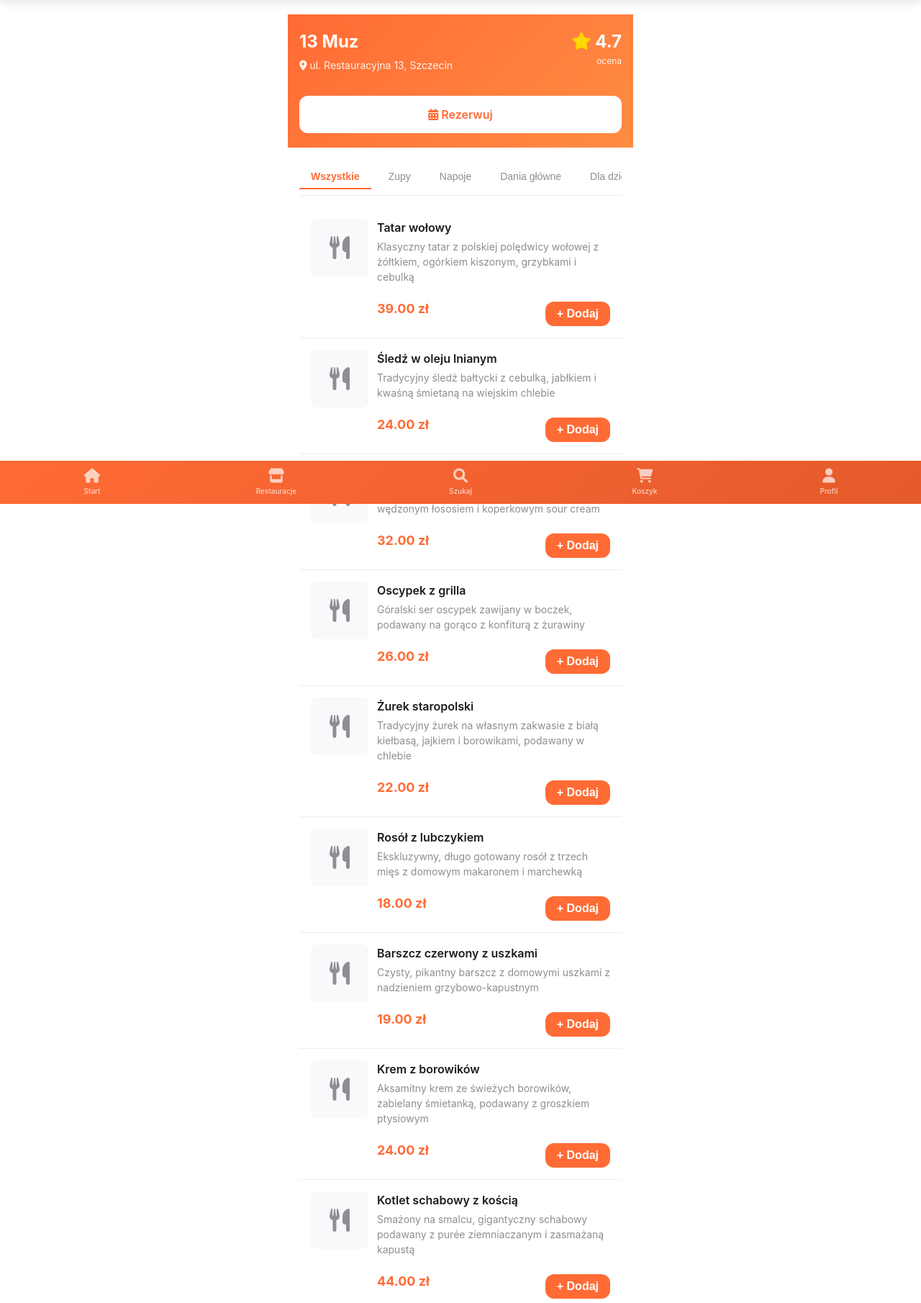
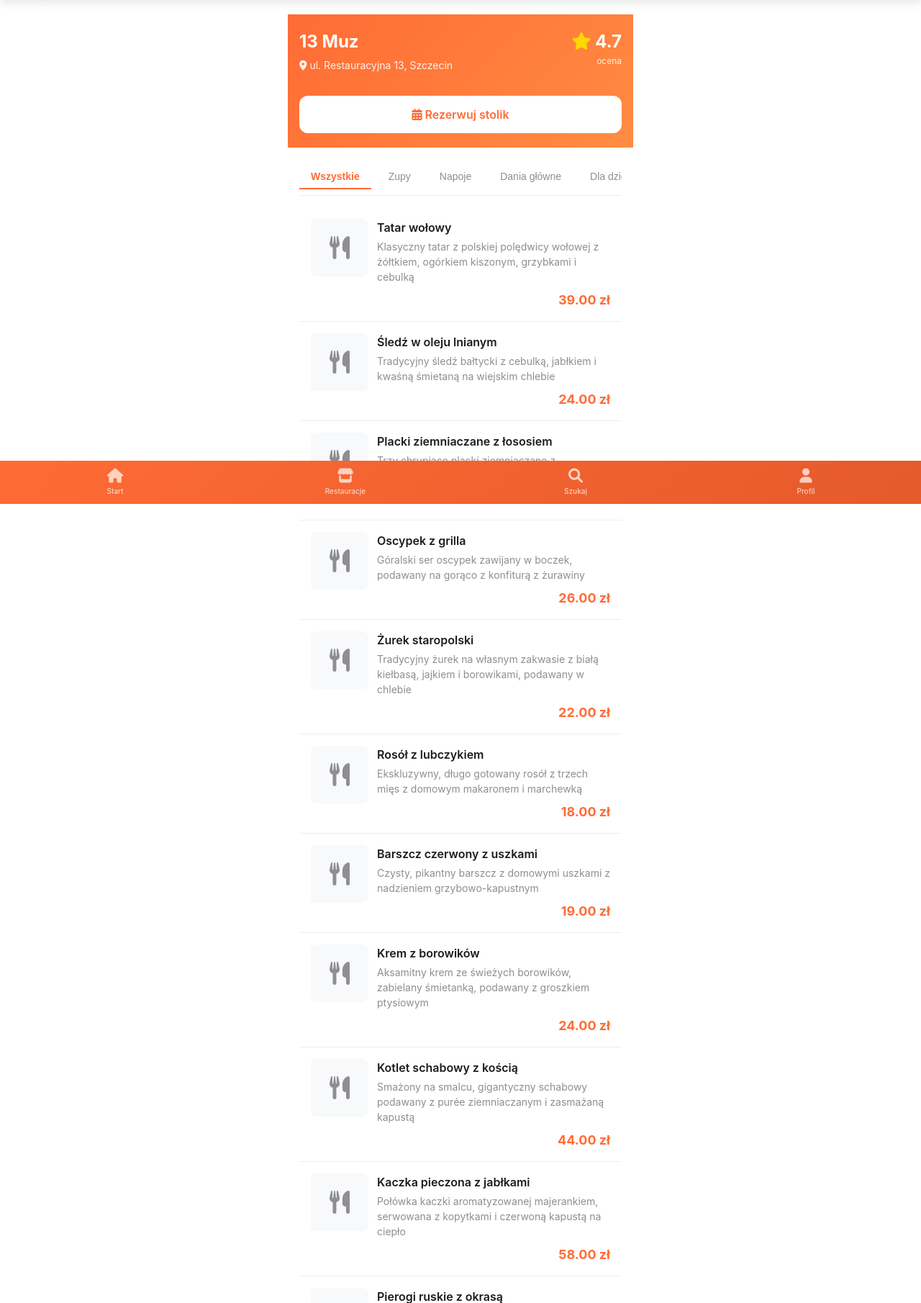
Before and after one commit to hamorii123/Pasibrzuch, a Flask app: page /client/menu/1 in a window 1280 px wide. Shown: the part 100-1910 px from the top of the page at 72% size. Run offline with Flask 3, Linux system fonts and the light colour scheme; a user stored in the database is signed in.

Commit message:
usuniecie koszyka i dodaj

```diff
--- a/pasibrzuch/app.py
+++ b/pasibrzuch/app.py
@@ -19,11 +19,11 @@ def inject_now():
 def get_tables_for_restaurant(restaurant_id):
     return Table.query.filter_by(restaurant_id=restaurant_id).all()
 
-# Dane testowe dla koszyka
-sample_cart = [
-    #{'id': 1, 'name': 'Stek Wołowy z Grilla', 'price': 45.00, 'quantity': 1},
-    #{'id': 2, 'name': 'Zupa Pomidorowa', 'price': 12.00, 'quantity': 2}
-]
+# # Dane testowe dla koszyka
+# sample_cart = [
+#     #{'id': 1, 'name': 'Stek Wołowy z Grilla', 'price': 45.00, 'quantity': 1},
+#     #{'id': 2, 'name': 'Zupa Pomidorowa', 'price': 12.00, 'quantity': 2}
+# ]
 
 
 # Helper functions
@@ -200,23 +200,23 @@ def client_search():
                            query=query,
                            menu_items=filtered_menu_items)
 
-@app.route('/client/cart')
-@login_required
-def client_cart():
-    """Koszyk"""
-    if session.get('role') != 'client':
-        flash('Brak dostępu', 'danger')
-        return redirect(url_for('login'))
-
-    # W rzeczywistej aplikacji pobieralibyśmy koszyk z bazy danych
-    # Teraz używamy danych testowych
-    cart_items = sample_cart
-    total = sum(item['price'] * item['quantity'] for item in cart_items)
-
-    return render_template('client/cart_mobile.html',
-                           cart_items=cart_items,
-                           total=total)
-
+# @app.route('/client/cart')
+# @login_required
+# def client_cart():
+#     """Koszyk"""
+#     if session.get('role') != 'client':
+#         flash('Brak dostępu', 'danger')
+#         return redirect(url_for('login'))
+#
+#     # W rzeczywistej aplikacji pobieralibyśmy koszyk z bazy danych
+#     # Teraz używamy danych testowych
+#     cart_items = sample_cart
+#     total = sum(item['price'] * item['quantity'] for item in cart_items)
+#
+#     return render_template('client/cart_mobile.html',
+#                            cart_items=cart_items,
+#                            total=total)
+#
 
 @app.route('/client/profile')
 @login_required
@@ -456,20 +456,20 @@ def submit_order(restaurant_id):
         return jsonify({'success': False, 'message': str(e)})
 
 
-@app.route('/client/cart/add', methods=['POST'])
-@login_required
-def add_to_cart():
-    """Dodaj produkt do koszyka"""
-    if session.get('role') != 'client':
-        return jsonify({'success': False, 'message': 'Brak dostępu'})
-
-    try:
-        data = request.get_json()
-        # Tutaj logika dodawania do koszyka
-        return jsonify({'success': True, 'message': 'Produkt dodany do koszyka'})
-    except Exception as e:
-        return jsonify({'success': False, 'message': str(e)})
-
+# @app.route('/client/cart/add', methods=['POST'])
+# @login_required
+# def add_to_cart():
+#     """Dodaj produkt do koszyka"""
+#     if session.get('role') != 'client':
+#         return jsonify({'success': False, 'message': 'Brak dostępu'})
+#
+#     try:
+#         data = request.get_json()
+#         # Tutaj logika dodawania do koszyka
+#         return jsonify({'success': True, 'message': 'Produkt dodany do koszyka'})
+#     except Exception as e:
+#         return jsonify({'success': False, 'message': str(e)})
+#
 
 # ========== PANEL KELNERA ==========
 @app.route('/waiter/dashboard')
--- a/pasibrzuch/templates/client/menu_mobile.html
+++ b/pasibrzuch/templates/client/menu_mobile.html
@@ -79,24 +79,6 @@
     color: var(--primary-orange);
     font-size: 18px;
 }
-
-.cart-fab {
-    position: fixed;
-    bottom: 80px;
-    right: 16px;
-    width: 56px;
-    height: 56px;
-    background: var(--primary-orange);
-    color: white;
-    border-radius: 50%;
-    display: flex;
-    align-items: center;
-    justify-content: center;
-    font-size: 20px;
-    box-shadow: 0 4px 12px rgba(255,107,53,0.3);
-    z-index: 100;
-    text-decoration: none;
-}
 {% endblock %}
 
 {% block content %}
@@ -122,7 +104,7 @@
             <a href="{{ url_for('client_reservation', restaurant_id=restaurant.id) }}"
                class="btn-mobile"
                style="background: white; color: var(--primary-orange); flex: 1;">
-                <i class="fas fa-calendar-alt"></i> Rezerwuj
+                <i class="fas fa-calendar-alt"></i> Rezerwuj stolik
             </a>
         </div>
     </div>
@@ -138,41 +120,28 @@
     <!-- Menu Items -->
     <div id="menuItems">
         {% for item in menu_items %}
-        <div class="menu-item" data-category="{{ item.category }}">
+        <div class="menu-item" data-category="{{ item.category }}" style="{% if not item.available %}opacity: 0.6;{% endif %}">
             <div class="item-image">
                 <i class="fas fa-utensils fa-2x"></i>
             </div>
             <div class="item-content">
-                <div class="item-name">{{ item.name }}</div>
+                <div class="item-name">
+                    {{ item.name }}
+                    {% if not item.available %}
+                    <span style="font-size: 12px; color: var(--gray); font-weight: normal; margin-left: 8px;">(Niedostępne)</span>
+                    {% endif %}
+                </div>
                 <div class="item-desc">{{ item.description }}</div>
-                <div style="display: flex; justify-content: space-between; align-items: center;">
+                <div style="display: flex; justify-content: flex-end; align-items: center; margin-top: 8px;">
                     <div class="item-price">{{ "%.2f"|format(item.price) }} zł</div>
-                    <div>
-                        {% if item.available %}
-                        <button class="btn-mobile"
-                                style="background: var(--primary-orange); color: white; padding: 8px 16px;"
-                                onclick="addToCart({{ item.id }})">
-                            + Dodaj
-                        </button>
-                        {% else %}
-                        <span style="color: var(--gray); font-size: 12px;">Niedostępne</span>
-                        {% endif %}
-                    </div>
                 </div>
             </div>
         </div>
         {% endfor %}
     </div>
-
-    <!-- Cart FAB -->
-    <a href="#" class="cart-fab" id="cartFab" style="display: none;">
-        <i class="fas fa-shopping-cart"></i>
-        <span id="cartCount" style="position: absolute; top: -5px; right: -5px; background: #dc3545; color: white; border-radius: 50%; width: 20px; height: 20px; font-size: 12px; display: flex; align-items: center; justify-content: center;">0</span>
-    </a>
 </div>
 
 <script>
-let cart = JSON.parse(localStorage.getItem('cart_' + {{ restaurant.id }}) || '[]');
 let currentCategory = 'all';
 
 function filterCategory(category) {
@@ -182,7 +151,11 @@ function filterCategory(category) {
     document.querySelectorAll('.menu-tab').forEach(tab => {
         tab.classList.remove('active');
     });
-    event.target.classList.add('active');
+
+    // Zabezpieczenie przed błędem eventu
+    if (event && event.target) {
+        event.target.classList.add('active');
+    }
 
     // Filter items
     document.querySelectorAll('.menu-item').forEach(item => {
@@ -193,72 +166,5 @@ function filterCategory(category) {
         }
     });
 }
-
-function addToCart(itemId) {
-    const itemElement = event.target.closest('.menu-item');
-    const itemName = itemElement.querySelector('.item-name').textContent;
-    const itemPrice = parseFloat(itemElement.querySelector('.item-price').textContent);
-
-    // Check if item already in cart
-    const existingItem = cart.find(i => i.id === itemId);
-    if (existingItem) {
-        existingItem.quantity += 1;
-    } else {
-        cart.push({
-            id: itemId,
-            name: itemName,
-            price: itemPrice,
-            quantity: 1
-        });
-    }
-
-    localStorage.setItem('cart_' + {{ restaurant.id }}, JSON.stringify(cart));
-    updateCartUI();
-
-    // Show feedback
-    showToast('Dodano do koszyka!');
-}
-
-function updateCartUI() {
-    const totalItems = cart.reduce((sum, item) => sum + item.quantity, 0);
-    const cartFab = document.getElementById('cartFab');
-    const cartCount = document.getElementById('cartCount');
-
-    if (totalItems > 0) {
-        cartFab.style.display = 'flex';
-        cartCount.textContent = totalItems;
-    } else {
-        cartFab.style.display = 'none';
-    }
-}
-
-function showToast(message) {
-    const toast = document.createElement('div');
-    toast.className = 'toast';
-    toast.style.position = 'fixed';
-    toast.style.bottom = '80px';
-    toast.style.left = '16px';
-    toast.style.right = '16px';
-    toast.style.background = 'var(--dark)';
-    toast.style.color = 'white';
-    toast.style.padding = '12px 16px';
-    toast.style.borderRadius = '12px';
-    toast.style.zIndex = '1000';
-    toast.innerHTML = `
-        <i class="fas fa-check-circle" style="margin-right: 8px;"></i>
-        ${message}
-    `;
-
-    document.body.appendChild(toast);
-
-    setTimeout(() => {
-        toast.style.transition = 'opacity 0.3s';
-        toast.style.opacity = '0';
-        setTimeout(() => toast.remove(), 300);
-    }, 2000);
-}
-
-// Initialize
-document.addEventListener('DOMContentLoaded', updateCartUI);
 </script>
 {% endblock %}
--- a/pasibrzuch/templates/mobile_layout.html
+++ b/pasibrzuch/templates/mobile_layout.html
@@ -127,13 +127,6 @@
             <i class="fas fa-search bottom-nav-icon"></i>
             <span class="bottom-nav-label">Szukaj</span>
         </a>
-        <a href="{{ url_for('client_cart') }}"
-           class="bottom-nav-item {% if request.endpoint == 'client_cart' %}active{% endif %}"
-           id="navCart">
-            <i class="fas fa-shopping-cart bottom-nav-icon"></i>
-            <span class="bottom-nav-label">Koszyk</span>
-            <span class="badge badge-danger" id="cartBadge" style="display: none;">0</span>
-        </a>
         <a href="{{ url_for('client_profile') }}"
            class="bottom-nav-item {% if request.endpoint == 'client_profile' %}active{% endif %}"
            id="navProfile">
@@ -214,8 +207,7 @@
                 document.getElementById('navRestaurants').classList.add('active');
             } else if (currentPath.includes('/client/search')) {
                 document.getElementById('navSearch').classList.add('active');
-            } else if (currentPath.includes('/client/cart')) {
-                document.getElementById('navCart').classList.add('active');
+
             } else if (currentPath.includes('/client/profile')) {
                 document.getElementById('navProfile').classList.add('active');
             }
```
